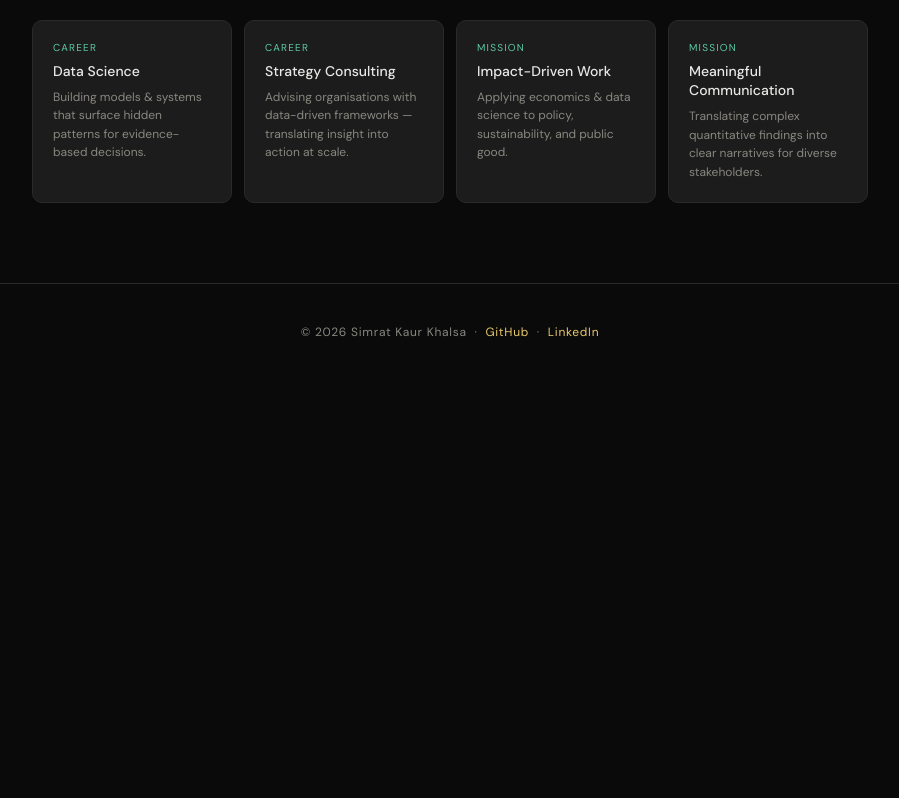
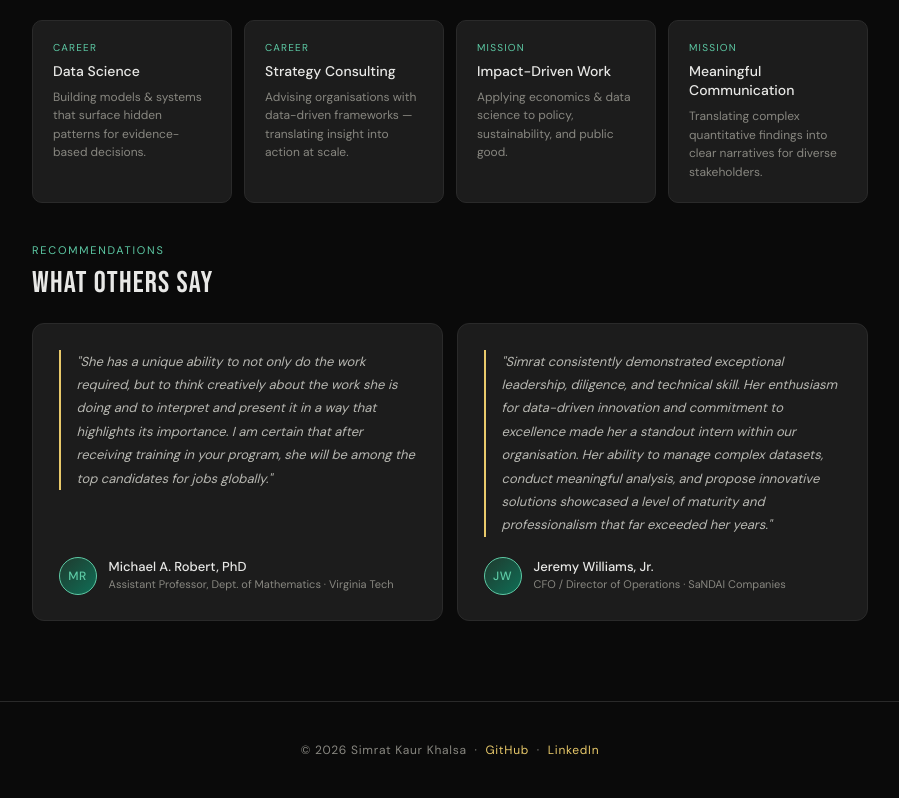
Before and after one commit to simrat28701/simrat28701.github.io, a plain HTML site: page index.html in a window 1280 px wide. Shown: the part 1141-1939 px from the top of the page, without its empty margins (190-1089 px from the left). Before the commit the page ends 1521 px from the top, so only its background shows below. Drawn offline with Linux system fonts and the light colour scheme.

Commit message:
Add recommendations section

```diff
--- a/index.html
+++ b/index.html
@@ -120,6 +120,17 @@ body{background:var(--bg);color:var(--text);font-family:'DM Sans',sans-serif;ove
 .pill-wrap{display:flex;flex-wrap:wrap;gap:7px;}
 .pill{font-size:12px;padding:5px 13px;border-radius:7px;background:#1a1a1a;border:0.5px solid var(--border);color:var(--text);}
 
+/* RECOMMENDATIONS */
+.rec-cards{display:grid;grid-template-columns:1fr 1fr;gap:14px;margin-bottom:2.5rem;}
+.rec-card{background:var(--card);border:1px solid var(--border);border-radius:12px;padding:1.6rem;display:flex;flex-direction:column;justify-content:space-between;gap:1.25rem;transition:border-color 0.15s,background 0.15s;}
+.rec-card:hover{background:var(--hover);border-color:#3a3a3a;}
+.rec-quote{font-size:13px;color:#b8b8b2;line-height:1.8;font-style:italic;position:relative;padding-left:1rem;border-left:2px solid var(--accent);}
+.rec-footer{display:flex;align-items:center;gap:12px;}
+.rec-avatar{width:38px;height:38px;border-radius:50%;background:linear-gradient(135deg,#1f3a2e,#0f6e56);border:1px solid var(--accent2);display:flex;align-items:center;justify-content:center;font-size:12px;font-weight:500;color:var(--accent2);flex-shrink:0;letter-spacing:0.05em;}
+.rec-name{font-size:13px;font-weight:500;color:var(--text);margin-bottom:2px;}
+.rec-role{font-size:11px;color:var(--muted);line-height:1.4;}
+@media(max-width:600px){.rec-cards{grid-template-columns:1fr;}}
+
 /* CONTACT */
 .contact-block{background:var(--card);border:1px solid var(--border);border-radius:12px;padding:1.75rem;max-width:520px;}
 .crow{display:flex;align-items:center;gap:14px;padding:11px 0;border-bottom:0.5px solid var(--border);font-size:14px;}
@@ -226,6 +237,31 @@ footer a{color:var(--accent);text-decoration:none;}
       <div class="card-tag">Mission</div>
       <div class="card-title">Meaningful Communication</div>
       <div class="card-sub">Translating complex quantitative findings into clear narratives for diverse stakeholders.</div>
+    </div>
+  </div>
+
+  <div class="row-label">Recommendations</div>
+  <div class="row-title">What others say</div>
+  <div class="rec-cards">
+    <div class="rec-card">
+      <div class="rec-quote">"She has a unique ability to not only do the work required, but to think creatively about the work she is doing and to interpret and present it in a way that highlights its importance. I am certain that after receiving training in your program, she will be among the top candidates for jobs globally."</div>
+      <div class="rec-footer">
+        <div class="rec-avatar">MR</div>
+        <div>
+          <div class="rec-name">Michael A. Robert, PhD</div>
+          <div class="rec-role">Assistant Professor, Dept. of Mathematics · Virginia Tech</div>
+        </div>
+      </div>
+    </div>
+    <div class="rec-card">
+      <div class="rec-quote">"Simrat consistently demonstrated exceptional leadership, diligence, and technical skill. Her enthusiasm for data-driven innovation and commitment to excellence made her a standout intern within our organisation. Her ability to manage complex datasets, conduct meaningful analysis, and propose innovative solutions showcased a level of maturity and professionalism that far exceeded her years."</div>
+      <div class="rec-footer">
+        <div class="rec-avatar">JW</div>
+        <div>
+          <div class="rec-name">Jeremy Williams, Jr.</div>
+          <div class="rec-role">CFO / Director of Operations · SaNDAI Companies</div>
+        </div>
+      </div>
     </div>
   </div>
 </div>
```
